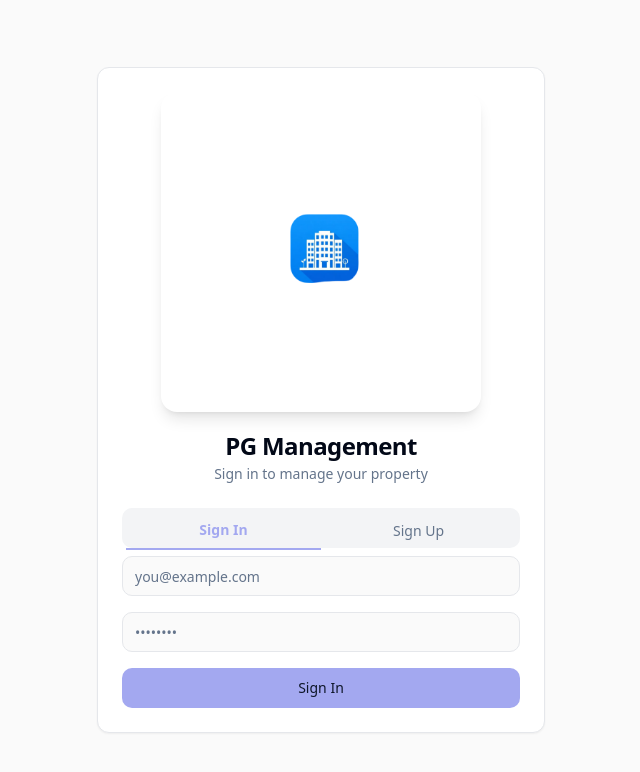
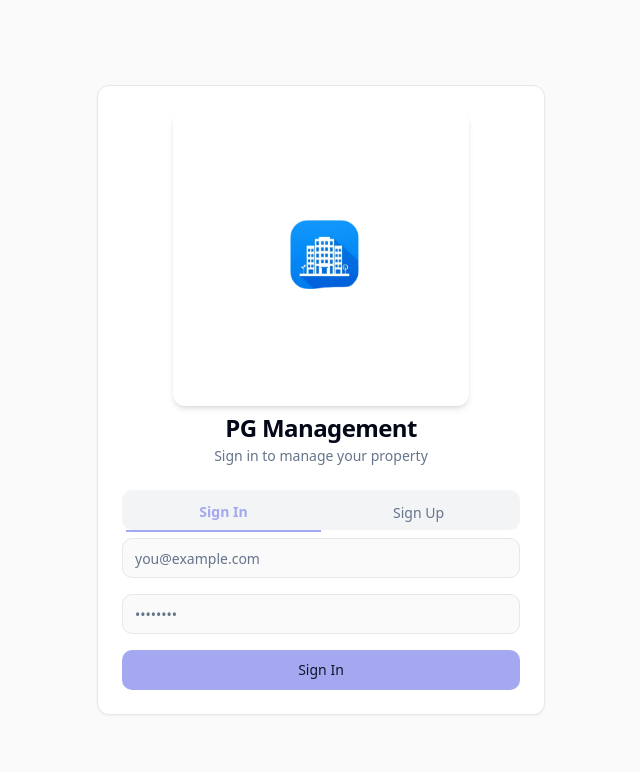
Before and after one commit to SanjayPallapu/pg_management, a React (Vite) app: page /auth in a window 1280 px wide. Shown: the top 772 px of the page, without its empty margins (319-959 px from the left). Built offline with nearby package versions, Linux system fonts and the light colour scheme.

Commit message:
Code edited in Lovable Code Editor
Edited UI in Lovable

```diff
--- a/src/pages/Auth.tsx
+++ b/src/pages/Auth.tsx
@@ -180,7 +180,7 @@ const Auth = () => {
     <div className="min-h-screen flex items-center justify-center bg-background p-4">
       <Card className="w-full max-w-md">
         <CardHeader className="text-center">
-          <div className="mx-auto mb-4 bg-card p-4 rounded-2xl shadow-lg">
+          <div className="mx-auto mb-1 bg-card p-1 rounded-xl shadow-md">
             <img src={appLogo} alt="PG logo" className="h-72 w-72 object-contain" decoding="async" />
           </div>
           <CardTitle>PG Management</CardTitle>
```
